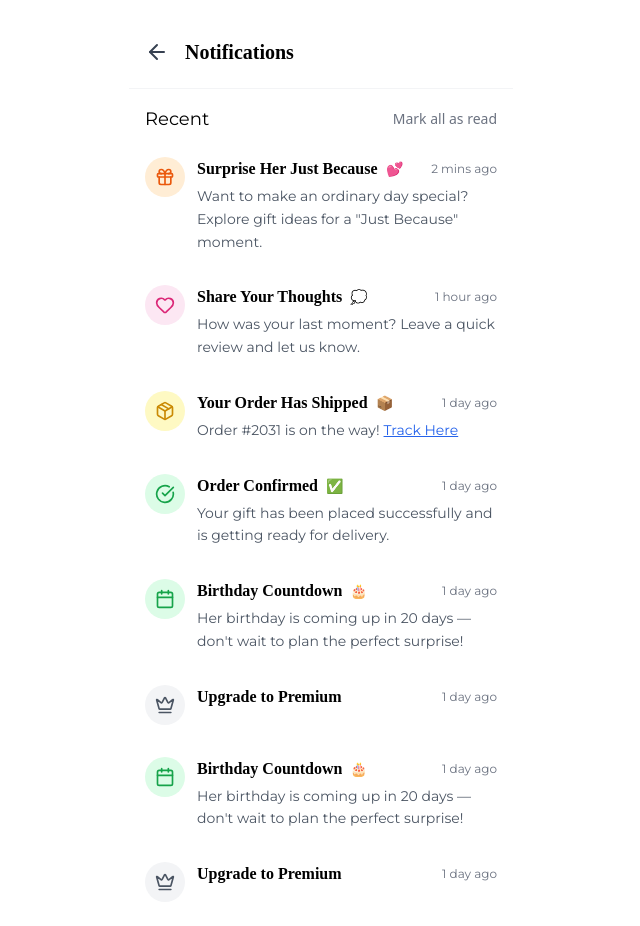
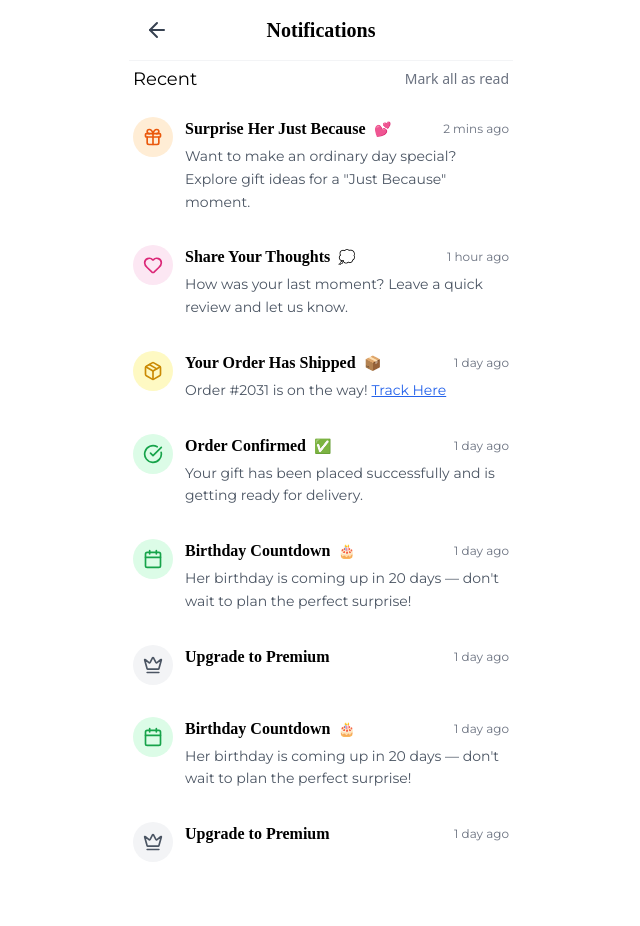
Before and after one commit to ganesh5816/gentlemanly-web, a React (Vite) app: page /notification in a window 1280 px wide. Shown: the whole page, without its empty margins (319-959 px from the left). After the commit the page ends 874 px from the top, so only its background shows below. Built offline with nearby package versions, Linux system fonts and the light colour scheme.

Commit message:
ui fixes

```diff
--- a/src/screens/ChatbotScreen.tsx
+++ b/src/screens/ChatbotScreen.tsx
@@ -5,15 +5,15 @@ import { motion } from "framer-motion";
 const MobileChatInterface: React.FC = () => {
   return (
     <motion.div
-      className="max-w-sm mx-auto bg-gray-100 h-screen flex flex-col"
+      className="w-full h-screen flex flex-col bg-gray-100" // full width now
       initial={{ x: "100%" }}
       animate={{ x: 0 }}
       exit={{ x: "-100%" }}
       transition={{ type: "spring", stiffness: 300, damping: 30 }}
     >
       {/* Header */}
-      <div className="bg-white px-4 py-3 flex items-center shadow-sm border-[#E7E7E7]">
-        <ArrowLeft className="w-6 h-6 text-gray-600 mr-4" />
+      <div className="relative flex items-center justify-center bg-white px-4 py-3 shadow-sm border-b border-[#E7E7E7]">
+        <ArrowLeft className="absolute left-4 w-6 h-6 text-gray-600" />
         <h1 className="text-lg font-semibold text-black font-times">
           ChatBot Name Here
         </h1>
--- a/src/screens/HomeScreen.tsx
+++ b/src/screens/HomeScreen.tsx
@@ -1,5 +1,5 @@
 import React from "react";
-import { BarChart3, Bell } from "lucide-react";
+import { Bell } from "lucide-react";
 import birthday from "../assets/birthday.jpg";
 import aniversery from "../assets/anniversarytwo.jpg";
 import justbecause1 from "../assets/just-because1.jpg";
@@ -7,7 +7,7 @@ import justbecause2 from "../assets/just-because-2.jpg";
 import mothersday from "../assets/mothersday.jpg";
 import apology from "../assets/apology.jpg";
 import datenight from "../assets/datenight.jpg";
-
+import vector from "../assets/Vector.png";
 import { Link } from "react-router-dom";
 import Logo from "../assets/GiftHer.png";
 
@@ -50,7 +50,6 @@ const upcomimgEvents = [
   {
     image: datenight,
     eventName: "Date Night",
-    date: "Just Because",
   },
 ];
 
@@ -99,11 +98,7 @@ const HomeScreen: React.FC<Props> = ({ navigation }) => {
       {/* Header */}
       <div className="h-17 px-6 py-4 flex justify-between items-center">
         <Link to="/menu" className="p-2">
-          <BarChart3
-            size={24}
-            color={theme.blackSecondary}
-            style={{ transform: "rotate(90deg)" }}
-          />
+          <img width={25} height={25} src={vector} />
         </Link>
         <img height={19} width={107} src={Logo} />
         <Link to="/notification" className="p-2">
--- a/src/screens/MomentandGiftScreen.tsx
+++ b/src/screens/MomentandGiftScreen.tsx
@@ -135,7 +135,9 @@ const MomentsGiftsScreen: React.FC<Props> = () => {
                   MOMENTS
                 </h1>
                 <p className="text-base text-white text-center mb-8 font-montserra">
-                  {expandedSection === "moments" && "Choose a moment first  "}
+                  {expandedSection === "moments"
+                    ? "Tap again to collapse"
+                    : "Choose a moment first."}
                 </p>
                 {expandedSection === "moments" && (
                   <Link to="/momentDetails">
--- a/src/screens/NotificationScreen.tsx
+++ b/src/screens/NotificationScreen.tsx
@@ -101,22 +101,17 @@ export default function NotificationsScreen() {
 
   return (
     <div className="max-w-sm mx-auto bg-white min-h-screen">
-      <div className="flex justify-between items-center px-4 py-2 text-sm font-medium"></div>
-
-      <div className="flex items-center justify-between px-4 py-4 border-b  border-gray-100">
-        <div className="flex items-center justify-between">
-          <Link to={"/home"}>
-            <ArrowLeft className="w-6 h-6 text-gray-700 mr-4" />
-          </Link>
-          <h1 className="text-xl font-times font-semibold text-black">
-            Notifications
-          </h1>
-          <div className="h-10" />
-        </div>
+      <div className="relative flex items-center justify-center px-4 py-4 border-b border-gray-100">
+        <Link to={"/home"} className="absolute left-4">
+          <ArrowLeft className="w-6 h-6 text-gray-700" />
+        </Link>
+        <h1 className="text-xl font-times font-semibold text-black">
+          Notifications
+        </h1>
       </div>
 
       {/* Recent Section */}
-      <div className="px-4 py-4">
+      <div className="px-1 py-1">
         <div className="flex items-center justify-between mb-4">
           <h2 className="text-lg font-montserrat text-black">Recent</h2>
           <button className="text-sm text-gray-500">Mark all as read</button>
```
Also changed, not shown: src/assets/Vector.png (added).
